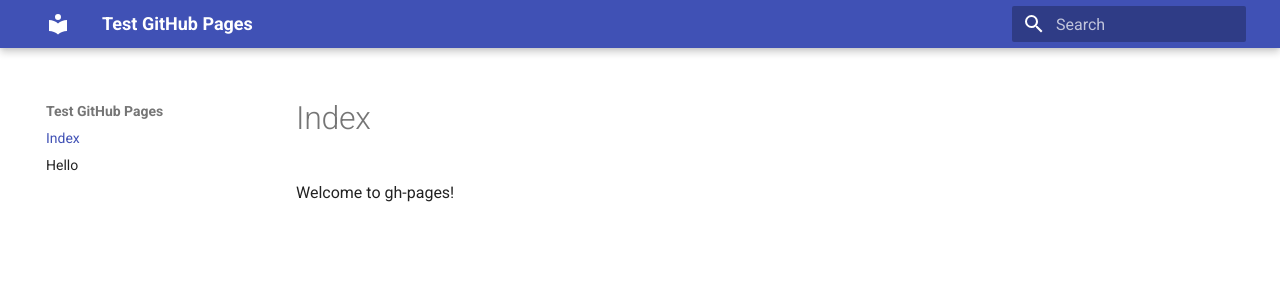
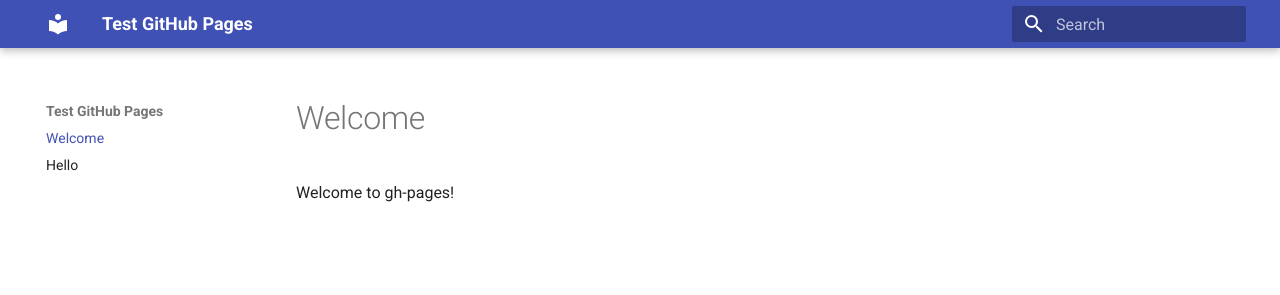
Before and after one commit to aminajavaid30/test-ghpages, an MkDocs documentation site: the page built from docs/index.md, in a window 1280 px wide. Shown: the top 295 px of the page. Built offline with MkDocs 1.6.1 and Material for MkDocs 9.7.7, drawn with Linux system fonts in a browser that asks for light colours; part of the change alters nothing that is shown.

Commit message:
Update mkdocs.yml

```diff
--- a/mkdocs.yml
+++ b/mkdocs.yml
@@ -3,5 +3,5 @@ theme:
   name: material
 
 nav:
-  - Index: index.md
+  - Welcome: index.md
   - Hello: hello-ghpages.md
```
